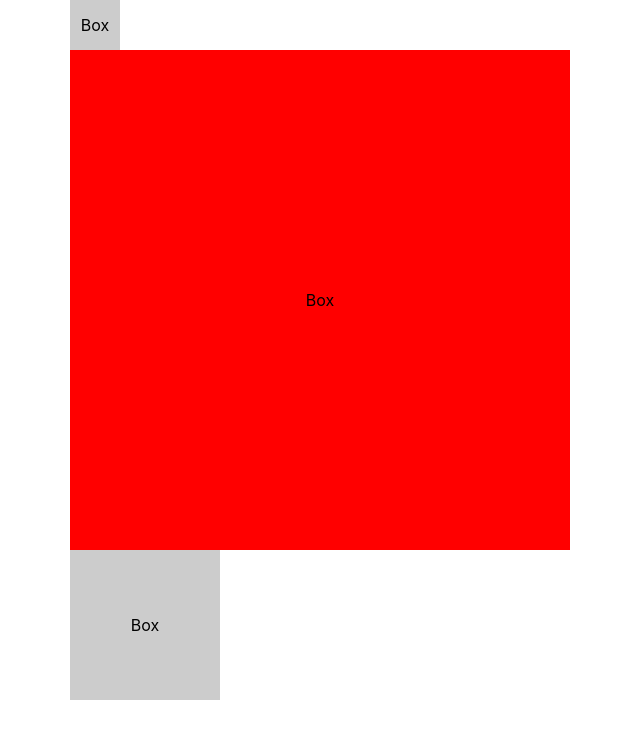
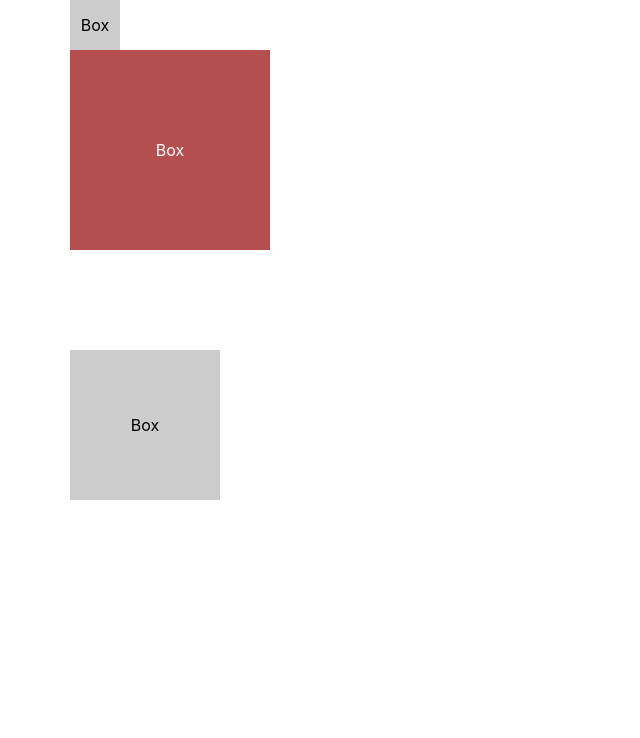
Before and after one commit to stas-yushkov/goit-react-hw-01-components, a React (Create React App) app: page / in a window 1280 px wide. Shown: the top 738 px of the page, without its empty margins (0-640 px from the left). Built offline with nearby package versions, Linux system fonts and the light colour scheme.

Commit message:
added inline styles

```diff
--- a/src/App.js
+++ b/src/App.js
@@ -22,7 +22,7 @@ export default function App() {
       {/* <Alert text="Error!!!!!!" type="error" /> */}
       <Container>
         <Box />
-        <Box type="small" classNames="big red" />
+        <Box type="small" classNames="big red" styles={{ color: '#fff' }} />
         {/* <Box type="medium" /> */}
         <Box type="large" />
       </Container>
--- a/src/components/Box/Box.js
+++ b/src/components/Box/Box.js
@@ -1,7 +1,11 @@
 import css from './Box.module.css';
 
-function Box({ type = 'small', classNames = '' }) {
-  return <div className={`${css[type]} ${classNames}`.trim()}>Box</div>;
+function Box({ type = 'small', classNames = '', styles }) {
+  return (
+    <div className={`${css[type]} ${classNames}`.trim()} style={styles}>
+      Box
+    </div>
+  );
 }
 
 export default Box;
--- a/src/index.css
+++ b/src/index.css
@@ -23,10 +23,12 @@ li {
 }
 
 #root .big {
-  width: 500px;
-  height: 500px;
+  width: 200px;
+  height: 200px;
+
+  margin-bottom: 100px;
 }
 
 #root .red {
-  background-color: red;
+  background-color: rgb(181, 79, 79);
 }
```
